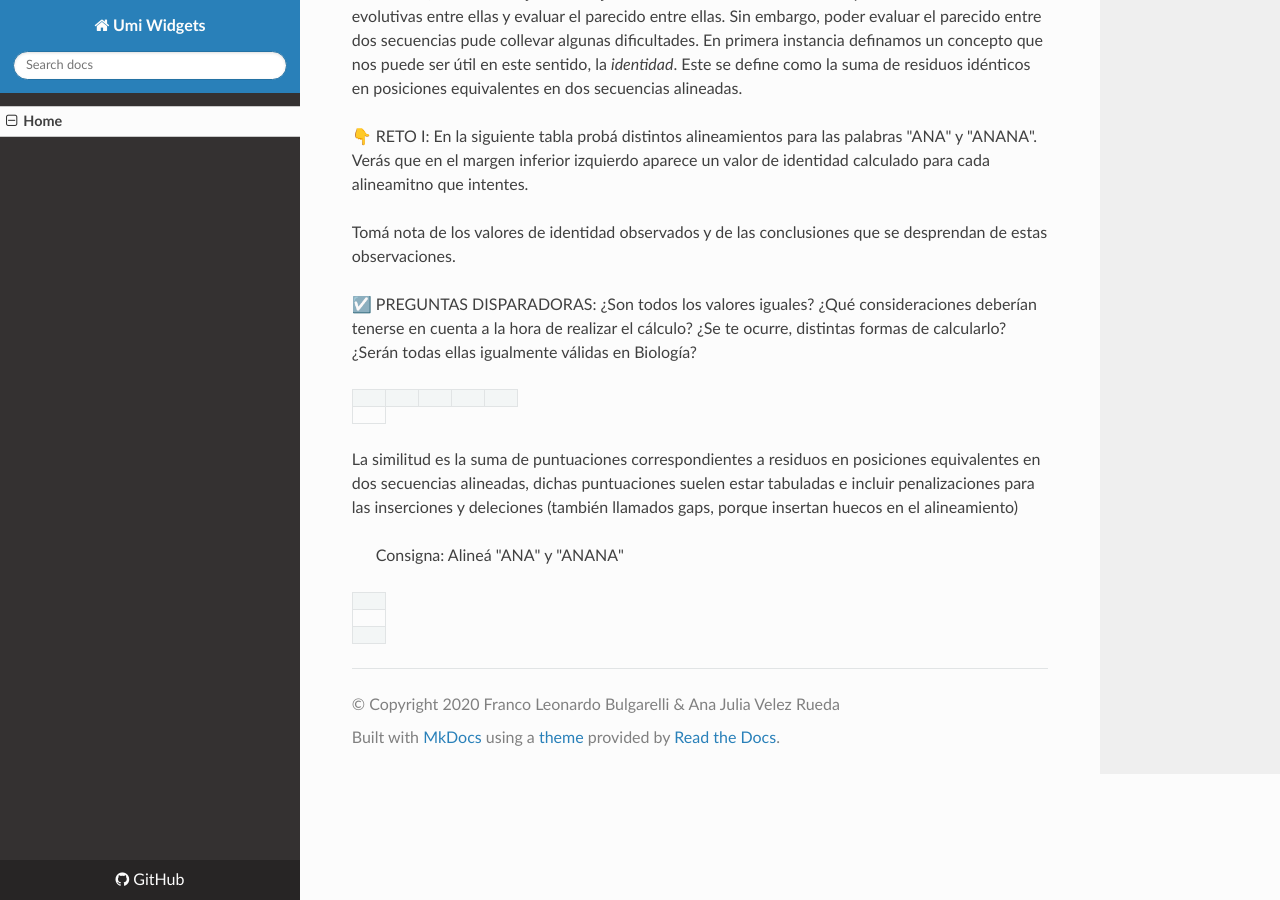
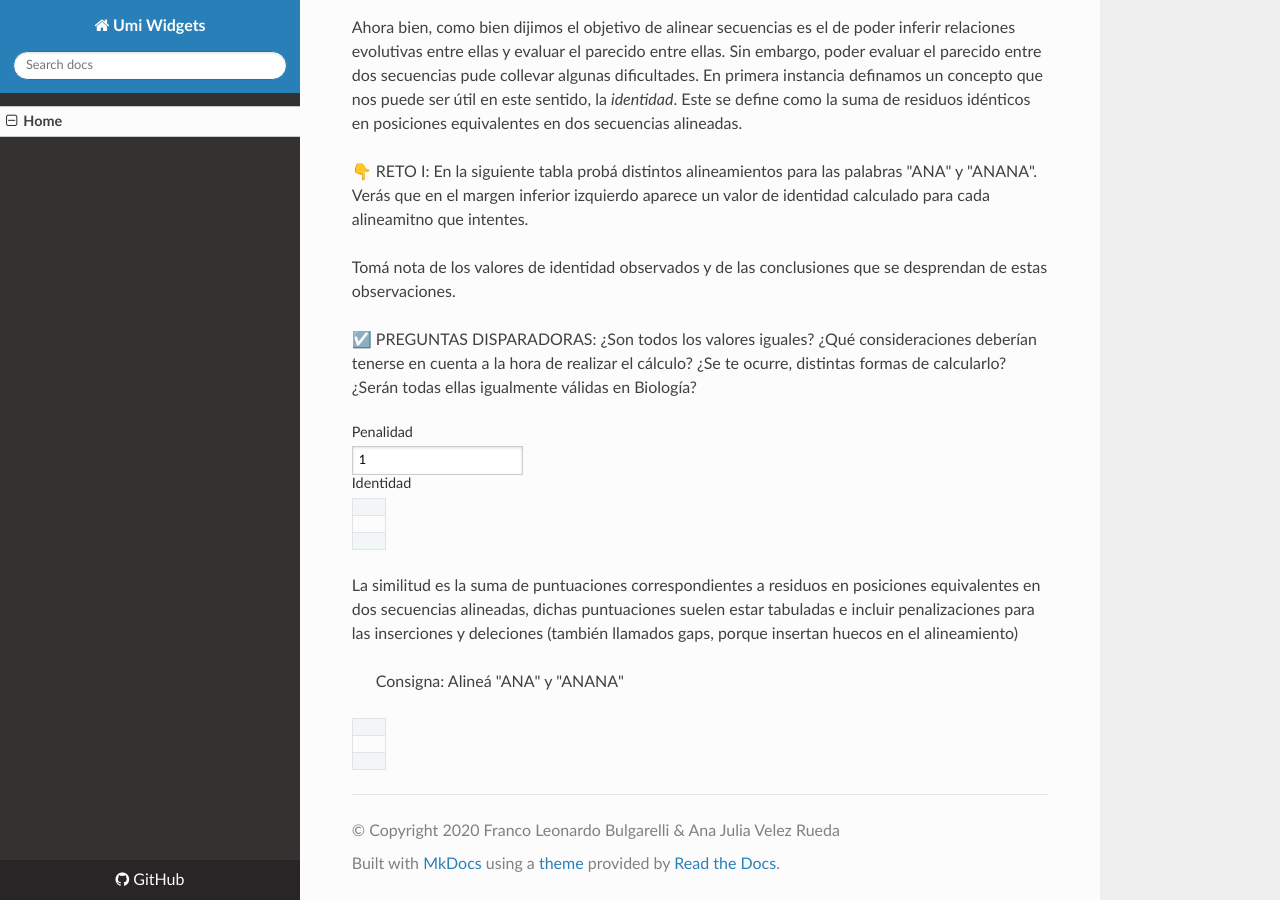
Before and after one commit to flbulgarelli/umi, an MkDocs documentation site: the page built from docs/index.md, in a window 1280 px wide and 900 px high, scrolled down 2253 px. Built offline with MkDocs 1.6.1, drawn with Linux system fonts in a browser that asks for light colours; nearby versions of some CDN libraries.

Commit message:
Updating format

```diff
--- a/docs/index.md
+++ b/docs/index.md
@@ -41,22 +41,22 @@
  ☑️ PREGUNTAS DISPARADORAS: ¿Existe una única forma de alinearlas? ¿Es alguno de los posibles alineamientos mejor que otro? Si así fuera ¿Por qué?
 </p>
 
+<div class="umi-alignment-card">
+  <table class="umi-alignment-table">
+    <tr class="umi-alignment-row"  data-align-expected="-BAN-ANA">
+      <td class="umi-alignment-word-result"></td>
+    </tr>
+    <tr class="umi-alignment-row" data-align-expected="M-ANZANA">
+      <td class="umi-alignment-word-result"></td>
+    </tr>
+    <tr class="umi-alignment-results">
+      <td class="umi-alignment-general-result"></td>
+    </tr>
+  </table>
 
-<div class='container'>
-<table class="umi-alignment-table" >
-  <tr class="umi-alignment-row"  data-align-expected="-BAN-ANA"></tr>
-  <tr class="umi-alignment-row" data-align-expected="M-ANZANA"></tr>
-  <tr class="umi-alignment-results">
-      <td class="umi-alignment-result"></td>
-      <td class="umi-alignment-result"></td>
-      <td class="umi-alignment-result"></td>
-      <td class="umi-alignment-result"></td>
-      <td class="umi-alignment-result"></td>
-      <td class="umi-alignment-result"></td>
-      <td class="umi-alignment-result"></td>
-      <td class="umi-alignment-result"></td>
-  </tr>
-</table>
+  <div>
+    <span class="umi-alignment-card-result"></span>
+  </div>
 </div>
 
 
@@ -70,21 +70,32 @@
  ☑️ PREGUNTAS DISPARADORAS: ¿Son todos los valores iguales? ¿Qué consideraciones deberían tenerse en cuenta a la hora de realizar el cálculo? ¿Se te ocurre, distintas formas de calcularlo? ¿Serán todas ellas igualmente válidas en Biología?
 </p>
 
-<div class='container'>
-<table class="umi-alignment-table" >
-  <tr class="umi-alignment-row"  data-align-expected="--ANA"></tr>
-  <tr class="umi-alignment-row" data-align-expected="ANANA"></tr>
-  <tr class="umi-alignment-results">
-      <td class="umi-alignment-result"></td>
-      <td class="umi-alignment-result"></td>
-      <td class="umi-alignment-result"></td>
-      <td class="umi-alignment-result"></td>
-      <td class="umi-alignment-result"></td>
-  </tr>
-  <tr>
-    <td class="umi-alignment-identity-level">
-  </tr>
-</table>
+<div class="umi-alignment-card">
+  <div>
+    <label for="umi-alignment-gap-penalty-1">Penalidad</label>
+    <input id="umi-alignment-gap-penalty-1" class="umi-alignment-gap-penalty" type="number" min="0" value="1">
+  </div>
+
+  <div>
+    <label for="umi-alignment-identity-level-1">Identidad</label>
+    <span id="umi-alignment-identity-level-1" class="umi-alignment-identity-level"></span>
+  </div>
+
+  <table class="umi-alignment-table">
+    <tr class="umi-alignment-row"  data-align-expected="--ANA">
+      <td class="umi-alignment-word-result"></td>
+    </tr>
+    <tr class="umi-alignment-row" data-align-expected="ANANA">
+      <td class="umi-alignment-word-result"></td>
+    </tr>
+    <tr class="umi-alignment-results">
+      <td class="umi-alignment-general-result"></td>
+    </tr>
+  </table>
+
+  <div>
+    <span class="umi-alignment-card-result"></span>
+  </div>
 </div>
 
 
```
